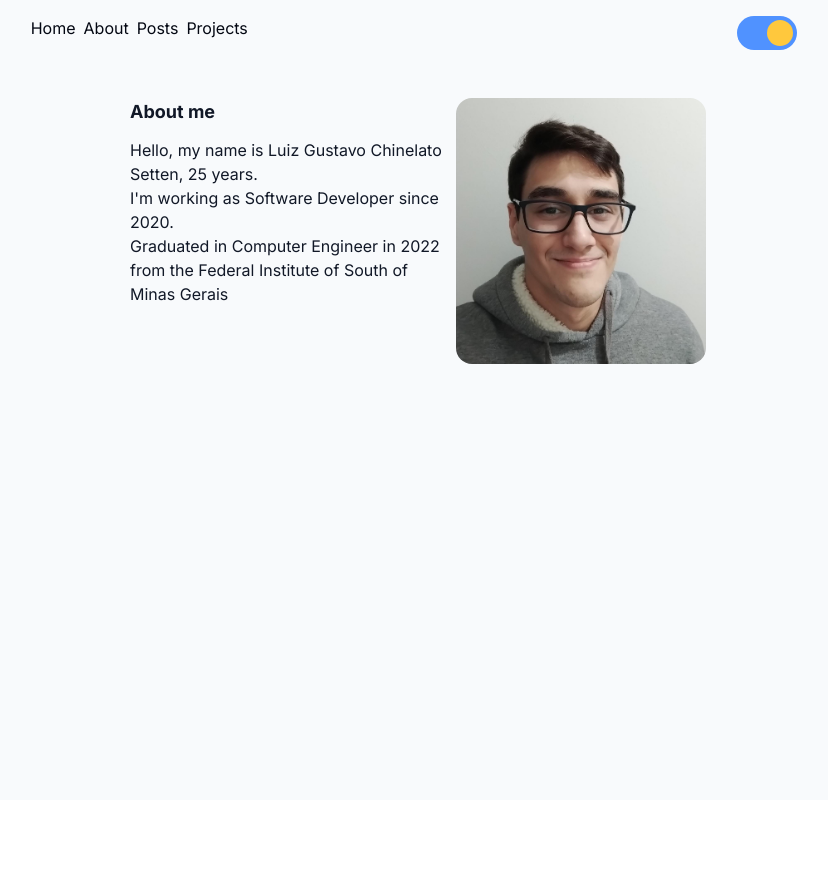
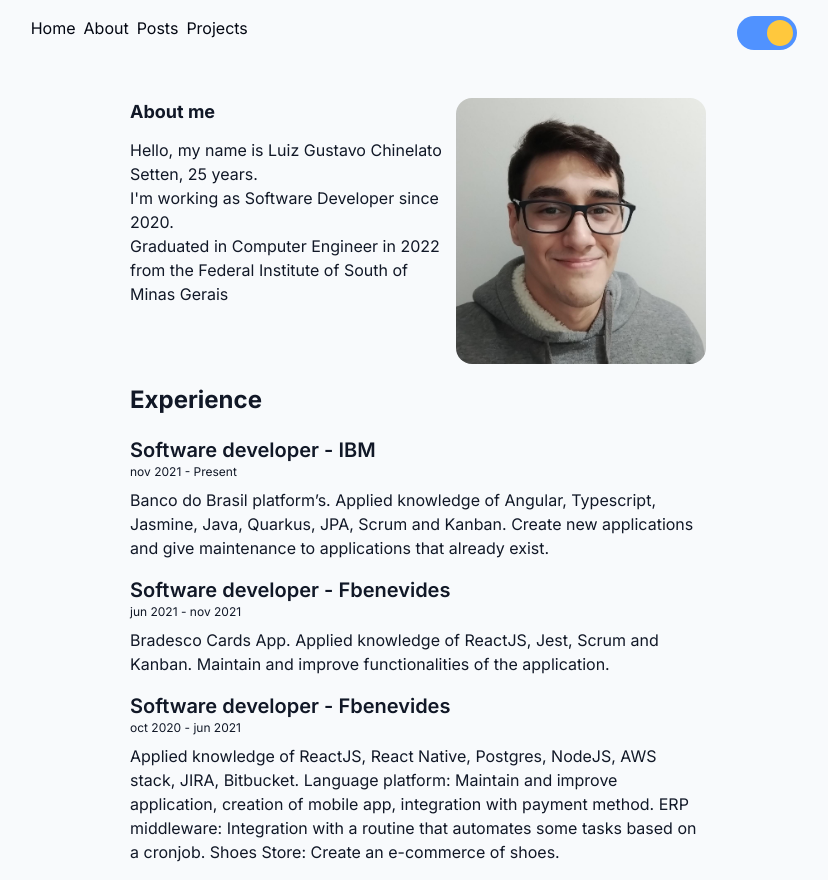
Before and after one commit to luizsetten/luizsetten-portfolio, a Next.js app: page /about in a window 1280 px wide. Shown: the whole page, without its empty margins (222-1050 px from the left). Before the commit the page ends 800 px from the top, so only its background shows below. Built offline with nearby package versions, Linux system fonts and the light colour scheme.

Commit message:
feat: improve about section

```diff
--- a/src/app/about/page.tsx
+++ b/src/app/about/page.tsx
@@ -3,12 +3,50 @@ import { Metadata } from "next";
 import Image from "next/image";
 
 export const metadata: Metadata = {
-  title: "Luiz Setten - Sobre",
+  title: "Luiz Setten - About",
   authors: [{ name: "Luiz Gustavo Chinelato Setten", url: "luizsetten.com" }],
+  keywords: [
+    "software developer",
+    "reactjs",
+    "angular",
+    "typescript",
+    "javascript",
+    "nodejs",
+    "react native",
+    "styled-components",
+    "angular",
+    "jest",
+    "jasmine",
+    "ibm",
+  ],
 };
 
 export default function About() {
   const age = differenceInYears(new Date(), new Date(1998, 6, 17));
+
+  const experiences = [
+    {
+      title: "Software developer - IBM",
+      duration: "nov 2021 - Present",
+      description: `Banco do Brasil platform’s. Applied knowledge of Angular, Typescript, Jasmine,
+      Java, Quarkus, JPA, Scrum and Kanban. Create new applications and give
+      maintenance to applications that already exist.`,
+    },
+    {
+      title: "Software developer - Fbenevides",
+      duration: "jun 2021 - nov 2021",
+      description: `Bradesco Cards App. Applied knowledge of ReactJS, Jest, Scrum and Kanban.
+      Maintain and improve functionalities of the application.`,
+    },
+    {
+      title: "Software developer - Fbenevides",
+      duration: "oct 2020 - jun 2021",
+      description: `Applied knowledge of ReactJS, React Native, Postgres, NodeJS, AWS stack, JIRA, Bitbucket.
+      Language platform: Maintain and improve application, creation of mobile app, integration with payment method.
+      ERP middleware: Integration with a routine that automates some tasks based on a cronjob.
+      Shoes Store: Create an e-commerce of shoes.`,
+    },
+  ];
 
   return (
     <div className="max-w-xl">
@@ -31,6 +69,17 @@ export default function About() {
           alt="Profile photo of Luiz Setten"
         />
       </div>
+      <div className="mt-5">
+        <h1 className="text-2xl font-bold mb-5">Experience</h1>
+
+        {experiences.map((exp, index) => (
+          <div key={index} className="mb-4">
+            <h2 className="text-xl font-semibold">{exp.title}</h2>
+            <p className="text-xs mb-2">{exp.duration}</p>
+            <p>{exp.description}</p>
+          </div>
+        ))}
+      </div>
     </div>
   );
 }
```
